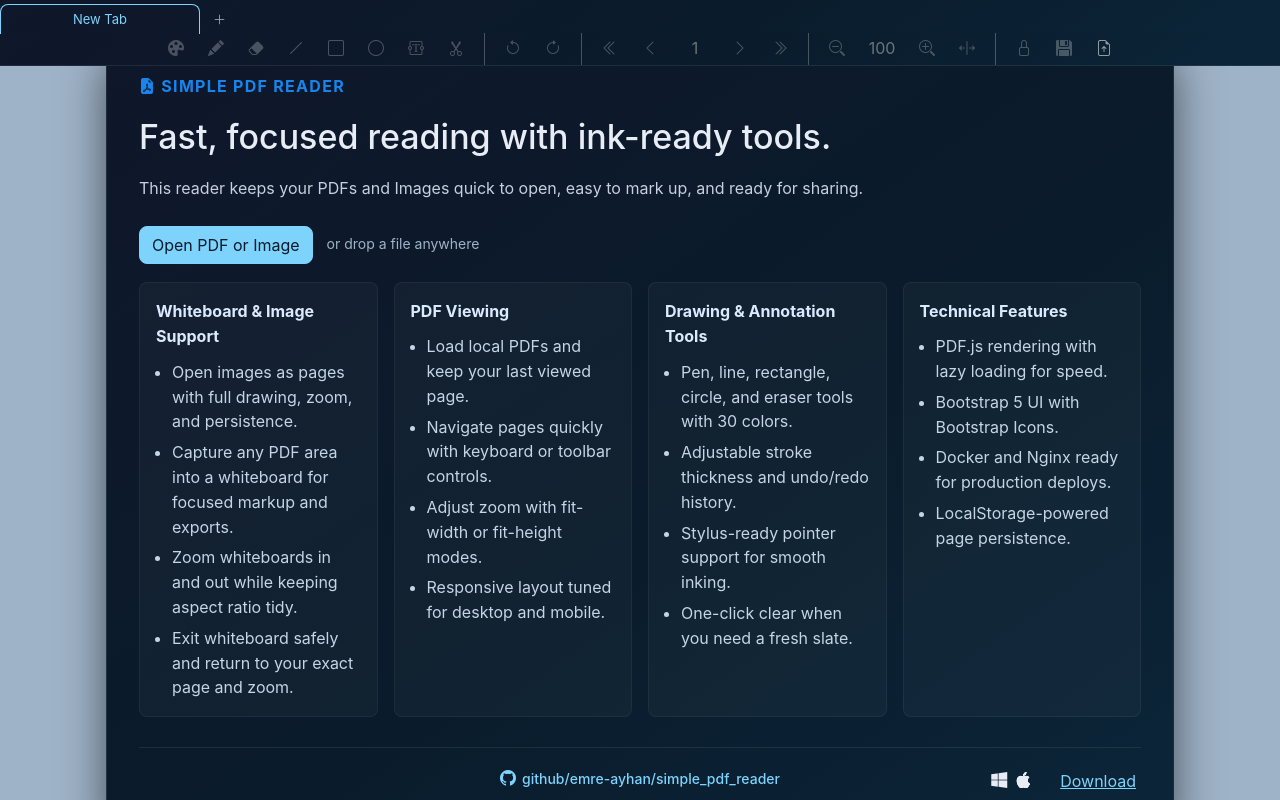
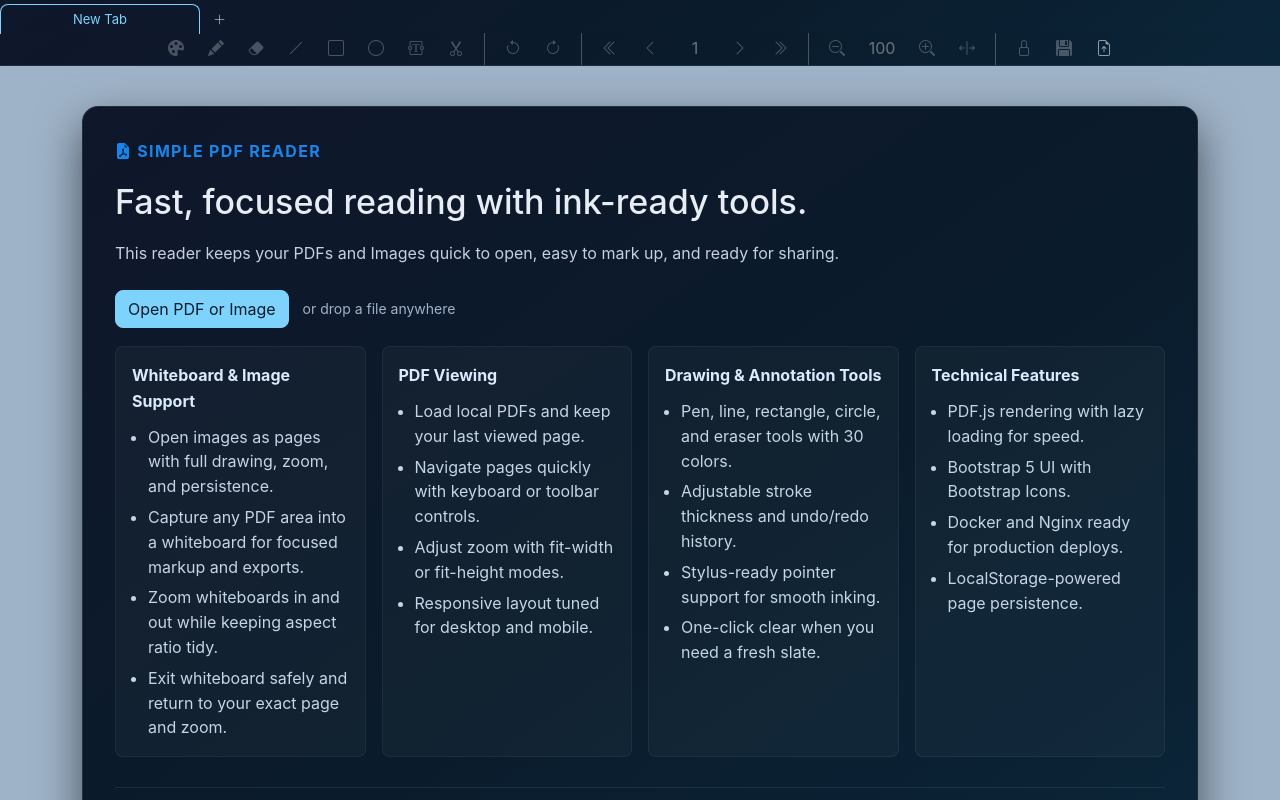
Before and after one commit to emre-ayhan/simple_pdf_reader, a Vue app: page / in a window 1280 px wide. Built offline with nearby package versions, Linux system fonts and the light colour scheme.

Commit message:
modified:   src/App.vue 	modified:   src/components/EmptyState.vue 	modified:   src/scss/EmptyState.scss 	modified:   src/scss/main.scss

```diff
--- a/src/App.vue
+++ b/src/App.vue
@@ -12,9 +12,7 @@ const handleFileLoad = (filename) => {
 };
 </script>
 <template>
-    <div id="app">
-        <nav-tabs ref="fileTabs">
-            <PdfReader @file-loaded="handleFileLoad" />
-        </nav-tabs>
-    </div>
+    <nav-tabs ref="fileTabs">
+        <PdfReader @file-loaded="handleFileLoad" />
+    </nav-tabs>
 </template>
--- a/src/components/EmptyState.vue
+++ b/src/components/EmptyState.vue
@@ -8,7 +8,8 @@ const openFile = () => emit('open-file');
 
 <template>
     <div class="container">
-        <div class="empty-state">
+      <div class="row">
+        <div class="col-12">
           <div class="empty-card">
             <div class="empty-eyebrow">
               <a href="https://emre-ayhan.github.io/simple_pdf_reader/" target="_blank" rel="noopener noreferrer">
@@ -24,8 +25,8 @@ const openFile = () => emit('open-file');
               <span class="empty-hint">or drop a file anywhere</span>
             </div>
 
-        <div class="empty-grid row g-3">
-          <div class="col-12 col-md-6 col-lg-3">
+            <div class="empty-grid row row-cols-1 row-cols-md-2 row-cols-xl-4 g-3">
+              <div class="col">
                 <div class="empty-section">
                   <div class="empty-section-title">Whiteboard & Image Support</div>
                   <ul>
@@ -36,7 +37,7 @@ const openFile = () => emit('open-file');
                   </ul>
                 </div>
               </div>
-          <div class="col-12 col-md-6 col-lg-3">
+              <div class="col">
                 <div class="empty-section">
                   <div class="empty-section-title">PDF Viewing</div>
                   <ul>
@@ -47,7 +48,7 @@ const openFile = () => emit('open-file');
                   </ul>
                 </div>
               </div>
-          <div class="col-12 col-md-6 col-lg-3">
+              <div class="col">
                 <div class="empty-section">
                   <div class="empty-section-title">Drawing & Annotation Tools</div>
                   <ul>
@@ -58,7 +59,7 @@ const openFile = () => emit('open-file');
                   </ul>
                 </div>
               </div>
-          <div class="col-12 col-md-6 col-lg-3">
+              <div class="col">
                 <div class="empty-section">
                   <div class="empty-section-title">Technical Features</div>
                   <ul>
@@ -83,10 +84,11 @@ const openFile = () => emit('open-file');
             <div class="empty-footer">
               <a href="https://github.com/emre-ayhan/simple_pdf_reader" target="_blank" rel="noopener noreferrer" class="empty-github-link">
                 <i class="bi bi-github"></i>
-            github/emre-ayhan/simple_pdf_reader
+                <span class="d-none d-md-inline-block">github/emre-ayhan/simple_pdf_reader</span>
               </a>
             </div>
           </div>
         </div>
       </div>
+    </div>
 </template>
--- a/src/scss/EmptyState.scss
+++ b/src/scss/EmptyState.scss
@@ -1,14 +1,5 @@
-.empty-state {
-  width: 100%;
-  height: 100%;
-  display: flex;
-  align-items: center;
-  justify-content: center;
-  padding: 40px 24px;
-}
-
 .empty-card {
-  width: 100%;
+  margin: 40px 0 !important;
   background: $dark-bg-gradient;
   color: $text-light;
   border: 1px solid $border-color;
@@ -97,7 +88,6 @@
 
 .empty-footer {
   display: flex;
-  justify-content: center;
   margin-top: 12px;
   padding-top: 18px;
   border-top: 1px solid $border-color;
--- a/src/scss/main.scss
+++ b/src/scss/main.scss
@@ -1,5 +1,60 @@
 @import 'variables';
-@import "bootstrap/scss/bootstrap";
+
+// Bootstrap imports
+@import "bootstrap/scss/mixins/banner";
+@include bsBanner("");
+
+
+// scss-docs-start import-stack
+// Configuration
+@import "bootstrap/scss/functions";
+@import "bootstrap/scss/variables";
+@import "bootstrap/scss/variables-dark";
+@import "bootstrap/scss/maps";
+@import "bootstrap/scss/mixins";
+@import "bootstrap/scss/utilities";
+
+// Layout & components
+@import "bootstrap/scss/root";
+@import "bootstrap/scss/reboot";
+@import "bootstrap/scss/type";
+// @import "bootstrap/scss/images";
+@import "bootstrap/scss/containers";
+@import "bootstrap/scss/grid";
+// @import "bootstrap/scss/tables";
+@import "bootstrap/scss/forms";
+@import "bootstrap/scss/buttons";
+@import "bootstrap/scss/transitions";
+@import "bootstrap/scss/dropdown";
+@import "bootstrap/scss/button-group";
+@import "bootstrap/scss/nav";
+@import "bootstrap/scss/navbar";
+// @import "bootstrap/scss/card";
+// @import "bootstrap/scss/accordion";
+// @import "bootstrap/scss/breadcrumb";
+// @import "bootstrap/scss/pagination";
+// @import "bootstrap/scss/badge";
+// @import "bootstrap/scss/alert";
+// @import "bootstrap/scss/progress";
+@import "bootstrap/scss/list-group";
+@import "bootstrap/scss/close";
+// @import "bootstrap/scss/toasts";
+// @import "bootstrap/scss/modal";
+// @import "bootstrap/scss/tooltip";
+// @import "bootstrap/scss/popover";
+// @import "bootstrap/scss/carousel";
+// @import "bootstrap/scss/spinners";
+// @import "bootstrap/scss/offcanvas";
+// @import "bootstrap/scss/placeholders";
+
+// Helpers
+@import "bootstrap/scss/helpers";
+
+// Utilities
+@import "bootstrap/scss/utilities/api";
+// scss-docs-end import-stack
+
+
 @import 'base';
 @import 'PdfReader';
 @import 'NavTabs';
```
Lines whose indentation alone changed are shown as unchanged.
